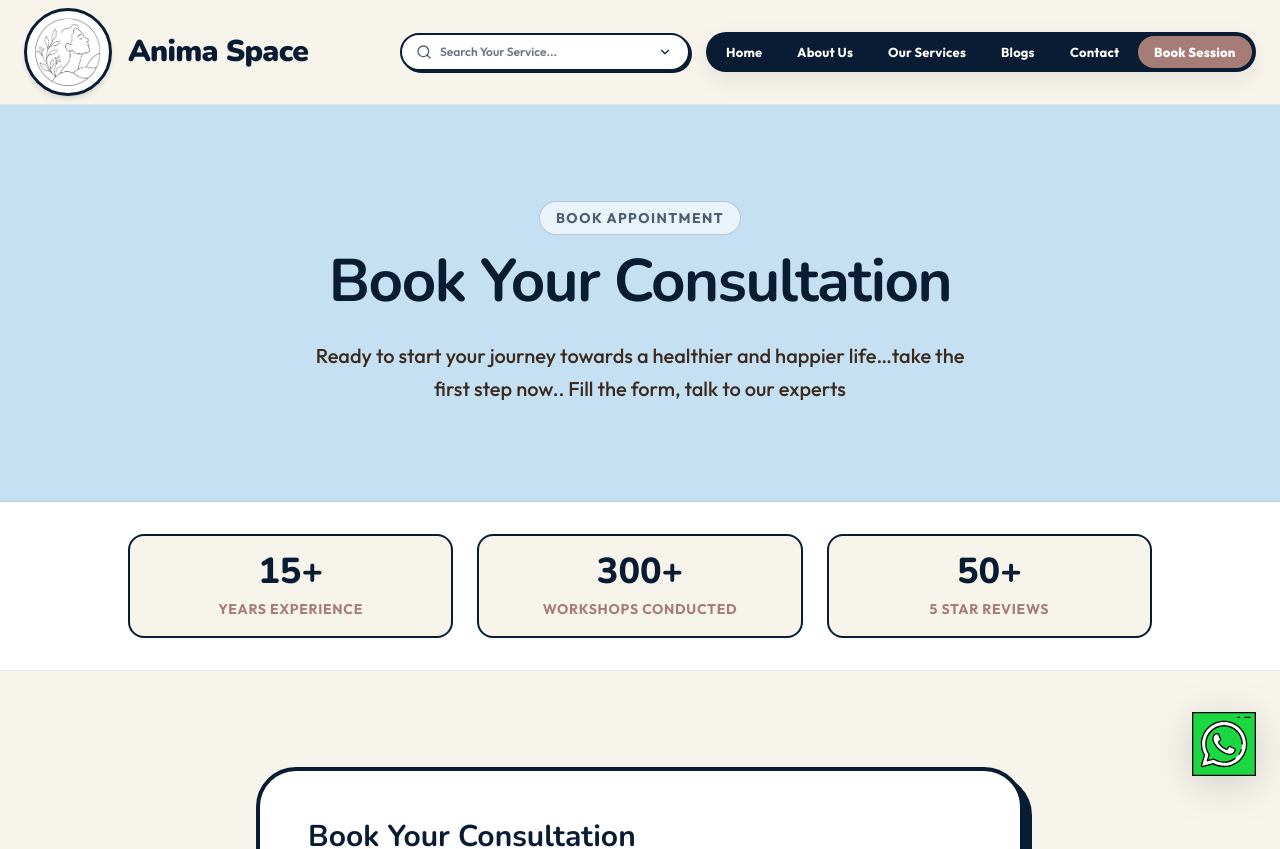
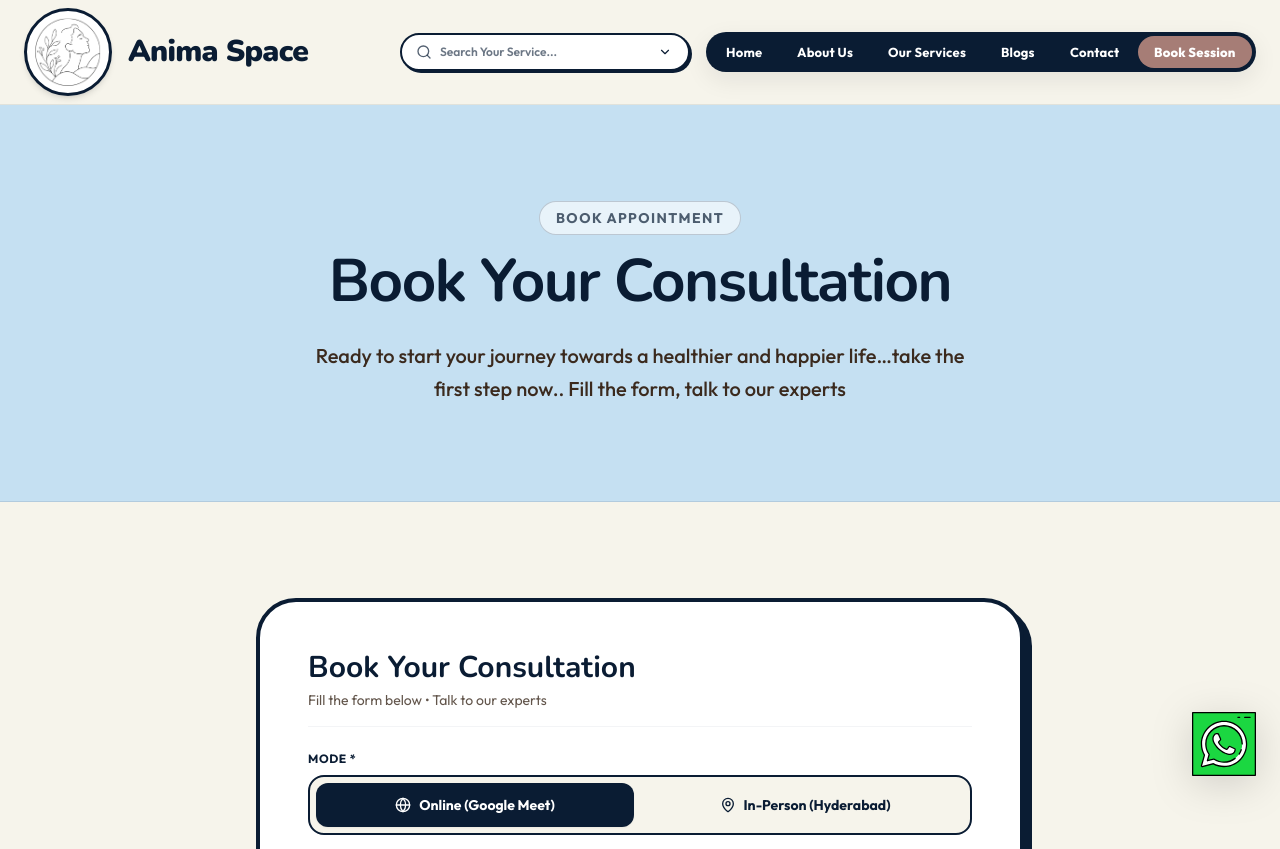
Before and after one commit to animaspace9-coder/animaspace, a Next.js app: page /book in a window 1280 px wide. Shown: the top 849 px of the page. Built offline with nearby package versions, Linux system fonts and the light colour scheme.

Commit message:
Remove stats/trust strip from book page — globally gone from all pages

```diff
--- a/app/book/page.tsx
+++ b/app/book/page.tsx
@@ -1,7 +1,5 @@
 import type { Metadata } from "next";
 import { ConsultationForm } from "@/app/components/booking/ConsultationForm";
-import { trustStats } from "@/app/data/content";
-import { StatNumber } from "@/app/components/ui/StatNumber";
 
 export const metadata: Metadata = {
   title: "Book Your Consultation — Anima Space",
@@ -27,22 +25,6 @@ export default function BookPage() {
         </div>
       </section>
 
-      {/* Trust Stats Bar */}
-      <section className="py-8 px-6 bg-white border-b border-[var(--color-brand-navy)]/10">
-        <div className="max-w-5xl mx-auto grid grid-cols-1 sm:grid-cols-3 gap-6 text-center">
-          {trustStats.map((stat, idx) => (
-            <div key={idx} className="p-4 rounded-2xl bg-[var(--color-brand-off-white)] border-2 border-[var(--color-brand-navy)]">
-              <span className="font-heading text-3xl sm:text-4xl font-extrabold text-[var(--color-brand-navy)] block mb-1">
-                <StatNumber value={stat.value} duration={1.5} />
-              </span>
-              <span className="text-xs sm:text-sm font-bold uppercase tracking-wider text-[var(--color-brand-mauve)]">
-                {stat.label}
-              </span>
-            </div>
-          ))}
-        </div>
-      </section>
-
       {/* Form Section */}
       <section className="py-16 md:py-24 px-6 bg-[var(--color-brand-off-white)]">
         <div className="max-w-3xl mx-auto">
```
